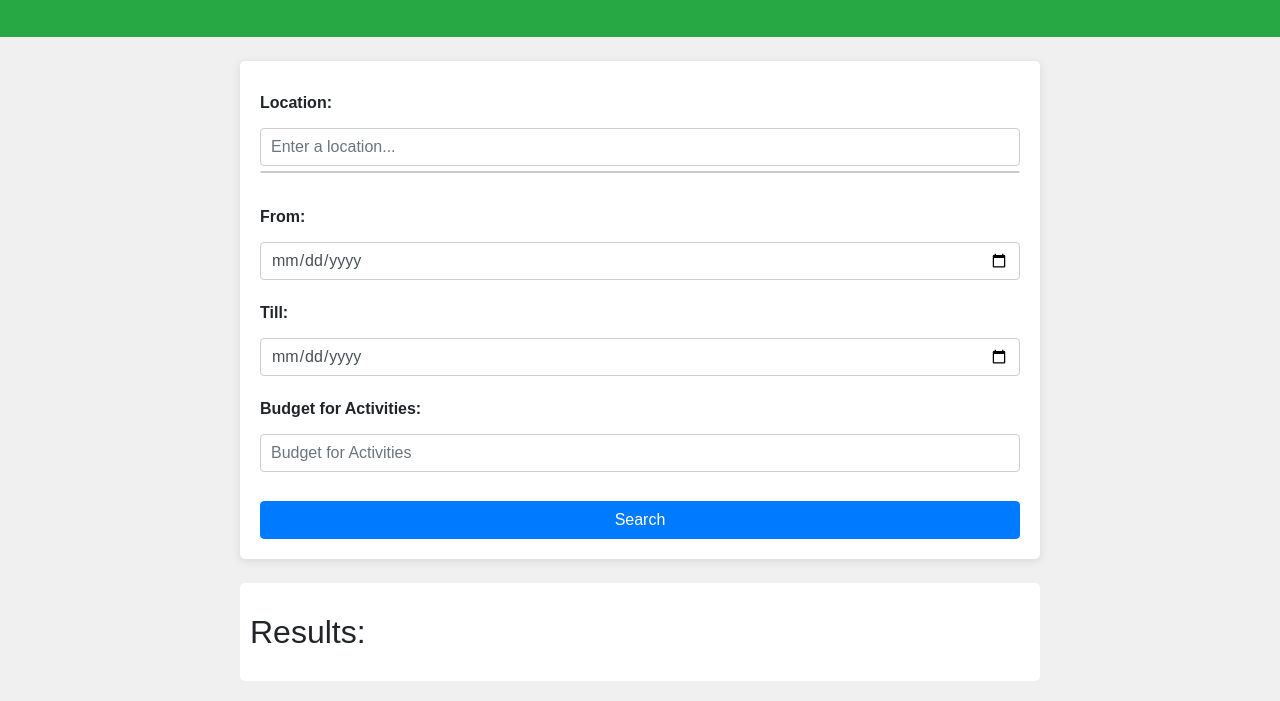
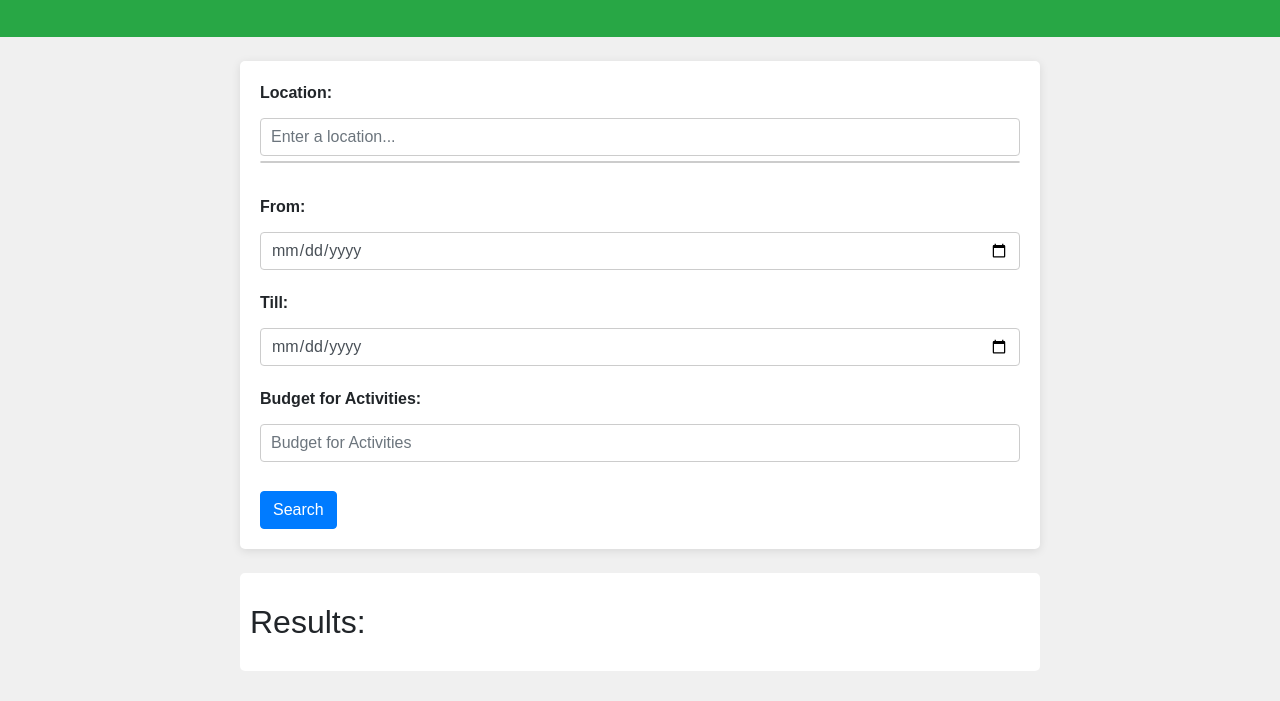
Before and after one commit to karrotts69/Activity-Finder, a plain HTML site: page index.html in a window 1280 px wide. Shown: the part 139-840 px from the top of the page. Drawn offline with nearby package versions, Linux system fonts and the light colour scheme.

Commit message:
Update style.css

```diff
--- a/style.css
+++ b/style.css
@@ -19,15 +19,12 @@ header {
     border-radius: 5px;
     box-shadow: 0 2px 10px rgba(0, 0, 0, 0.1);
     margin: 20px auto;
-    display: flex;
-    flex-direction: column; /* Align items in a column */
-    max-width: 800px;      /* Limit the width */
+    max-width: 800px; /* Limit the width */
 }
 
 /* Label styles */
 label {
     font-weight: bold; /* Make labels bolder */
-    margin-top: 10px; /* Add top margin for spacing */
 }
 
 /* Input styles */
```
